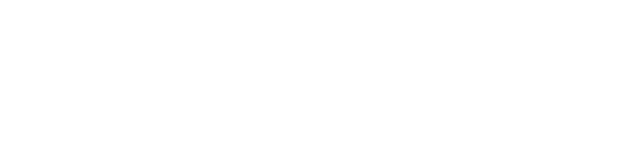
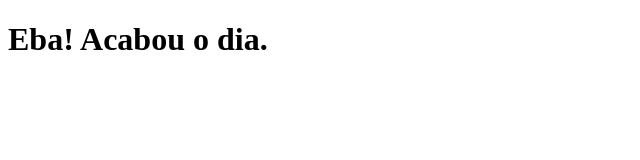
Before and after one commit to renatosbispo/trybe-exercises, a plain HTML site: page bloco7/dia1/index.html in a window 1280 px wide. Shown: the whole page, without its empty margins (0-640 px from the left). Drawn offline with Linux system fonts and the light colour scheme.

Commit message:
Terminei o dia 7.1

```diff
--- a/bloco7/dia1/index.html
+++ b/bloco7/dia1/index.html
@@ -7,6 +7,6 @@
   <title>Teste</title>
 </head>
 <body>
-
+  <h1>Eba! Acabou o dia.</h1>
 </body>
 </html>
```
